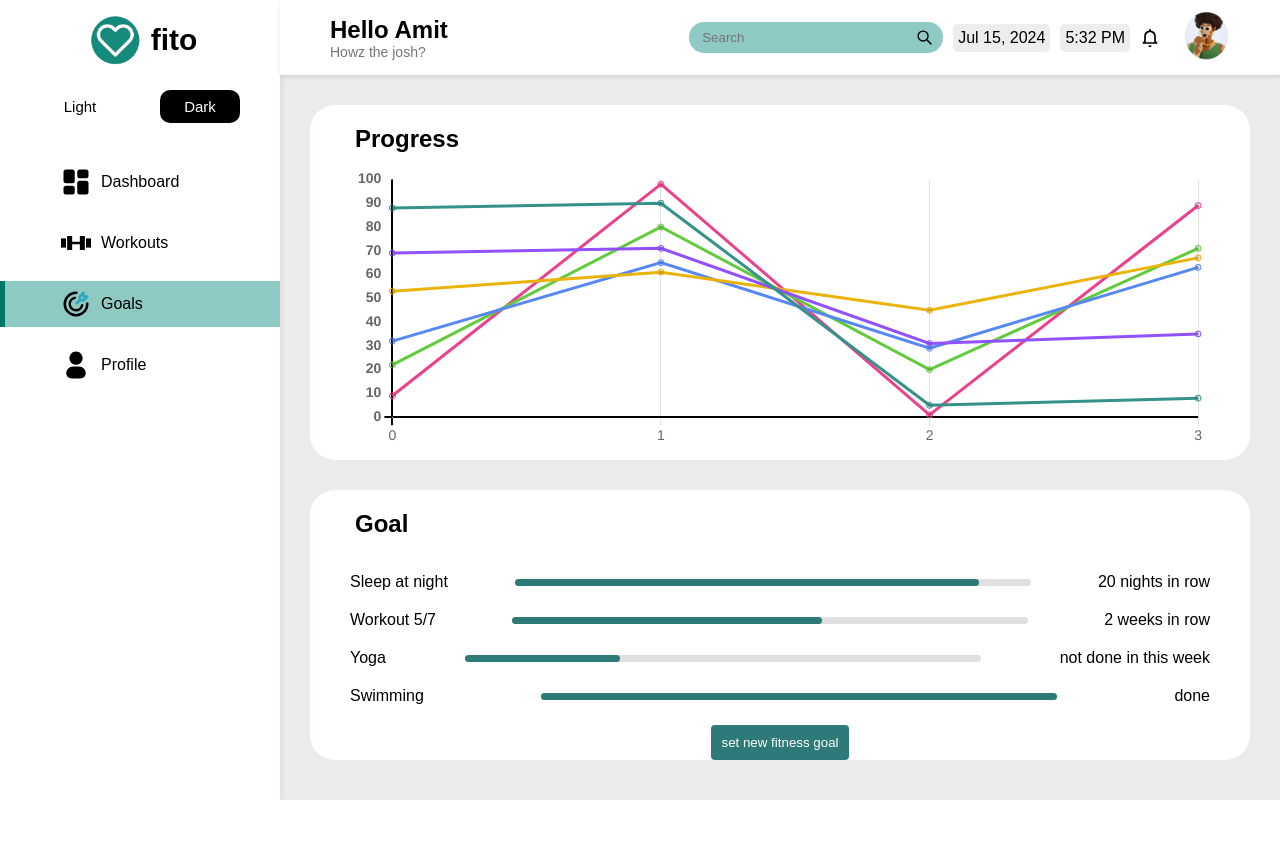
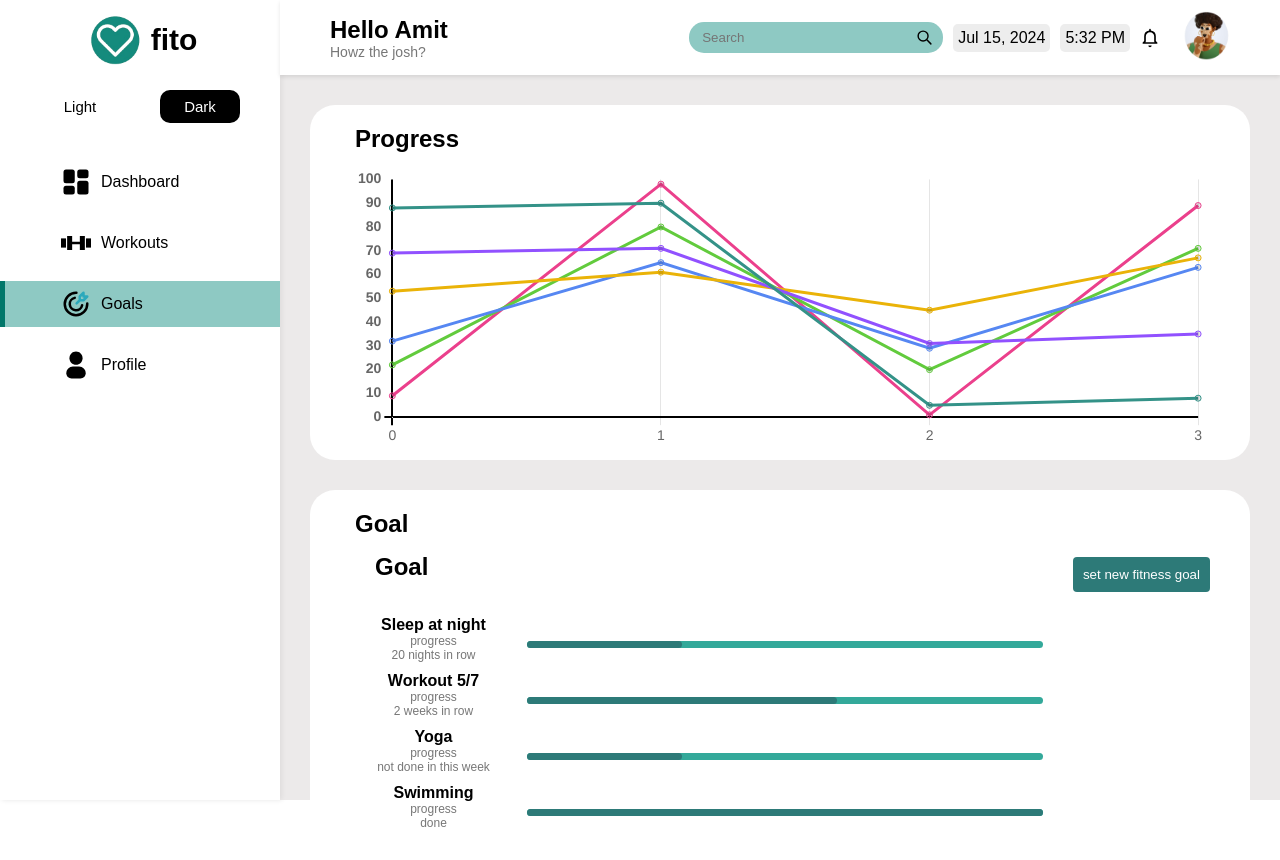
Before and after one commit to sapatevaibhav/react-fitness-dashboard, a React (Create React App) app: page / in a window 1280 px wide. Before the commit the page ends 800 px from the top, so only its background shows below. Built offline with nearby package versions, Linux system fonts and the light colour scheme.

Commit message:
improved goals

```diff
--- a/src/components/GoalsChart.css
+++ b/src/components/GoalsChart.css
@@ -1,40 +1,91 @@
-.goals {
-  padding: 20px;
-}
-
-.goal-item {
+.goals-header {
   display: flex;
   align-items: center;
   justify-content: space-between;
   margin-bottom: 20px;
+  padding-left: 20px;
+  padding-right: 20px;
 }
-
+.set-goal-button {
+  background-color: #2d7a78;
+  color: #fff;
+  border: none;
+  padding: 7px 20px;
+  border-radius: 14px;
+  cursor: pointer;
+}
+.goal-item {
+  display: flex;
+  align-items: center;
+  margin-bottom: 10px;
+  padding-left: 20px;
+  padding-right: 20px;
+  flex-wrap: wrap;
+}
+.text-container {
+  display: flex;
+  flex-direction: column;
+  margin-right: 10px;
+  flex: 0.5;
+}
+.main-text {
+  font-weight: 700;
+}
+.sub-text {
+  font-size: 12px;
+  color: #777;
+}
 .progress-bar {
-  background-color: #e0e0e0;
+  background-color: #33a99a;
   border-radius: 8px;
   width: 60%;
   height: 7px;
-  position: relative;
-  margin: 0 10px;
+  display: flex;
+  margin-top: 10px;
 }
-
 .progress {
   background-color: #2d7a78;
   height: 100%;
   border-radius: 8px;
 }
-
-.set-goal-button {
-  background-color: #2d7a78;
-  color: #ffffff;
-  border: none;
-  padding: 10px 20px;
-  border-radius: 4px;
-  cursor: pointer;
-  display: block;
-  margin: 0 auto;
+@media (max-width: 768px) {
+  .goals-header {
+    flex-direction: row;
+    justify-content: space-between;
+    padding-left: 10px;
+    padding-right: 10px;
+  }
+  .set-goal-button {
+    padding: 5px 10px;
+    margin-left: 10px;
+  }
+  .goal-item {
+    padding-left: 10px;
+    padding-right: 10px;
+  }
+  .progress-bar {
+    width: 100%;
+  }
 }
-
-.goals-chart {
-  height: 230px;
+@media (max-width: 576px) {
+  .goals-header {
+    flex-direction: row;
+    justify-content: space-between;
+    padding-left: 5px;
+    padding-right: 5px;
+  }
+  .set-goal-button {
+    padding: 5px 10px;
+    margin-left: 5px;
+  }
+  .goal-item {
+    padding-left: 5px;
+    padding-right: 5px;
+  }
+  .progress-bar {
+    width: 100%;
+  }
+  .text-container {
+    flex: 1;
+  }
 }
--- a/src/components/GoalsChart.jsx
+++ b/src/components/GoalsChart.jsx
@@ -1,39 +1,53 @@
-import React from 'react';
-import './GoalsChart.css';
+import React from "react";
+import "./GoalsChart.css";
 
 function GoalsChart() {
   return (
-    <div className="goals">
-      <div className="goal-item">
-        <span>Sleep at night</span>
-        <div className="progress-bar">
-          <div className="progress" style={{ width: '90%' }}></div>
-        </div>
-        <span>20 nights in row</span>
+    <div className="goal-chart">
+      <div className="goals-header">
+        <h2>Goal</h2>
+        <button className="set-goal-button">set new fitness goal</button>
       </div>
       <div className="goal-item">
-        <span>Workout 5/7</span>
+        <div className="text-container" align="center">
+          <span className="main-text">Sleep at night</span>
+          <span className="sub-text">progress</span>
+          <span className="sub-text">20 nights in row</span>
+        </div>
         <div className="progress-bar">
-          <div className="progress" style={{ width: '60%' }}></div>
+          <div className="progress" style={{ width: "30%" }}></div>
         </div>
-        <span>2 weeks in row</span>
       </div>
       <div className="goal-item">
-        <span>Yoga</span>
+        <div className="text-container" align="center">
+          <span className="main-text">Workout 5/7</span>
+          <span className="sub-text">progress</span>
+          <span className="sub-text">2 weeks in row</span>
+        </div>
         <div className="progress-bar">
-          <div className="progress" style={{ width: '30%' }}></div>
+          <div className="progress" style={{ width: "60%" }}></div>
         </div>
-        <span>
-          not done in this week</span>
       </div>
       <div className="goal-item">
-        <span>Swimming</span>
+        <div className="text-container" align="center">
+          <span className="main-text">Yoga</span>
+          <span className="sub-text">progress</span>
+          <span className="sub-text">not done in this week</span>
+        </div>
         <div className="progress-bar">
-          <div className="progress" style={{ width: '100%' }}></div>
+          <div className="progress" style={{ width: "30%" }}></div>
         </div>
-        <span>done</span>
       </div>
-      <button className="set-goal-button">set new fitness goal</button>
+      <div className="goal-item">
+        <div className="text-container" align="center">
+          <span className="main-text">Swimming</span>
+          <span className="sub-text">progress</span>
+          <span className="sub-text">done</span>
+        </div>
+        <div className="progress-bar">
+          <div className="progress" style={{ width: "100%" }}></div>
+        </div>
+      </div>
     </div>
   );
 }
```
